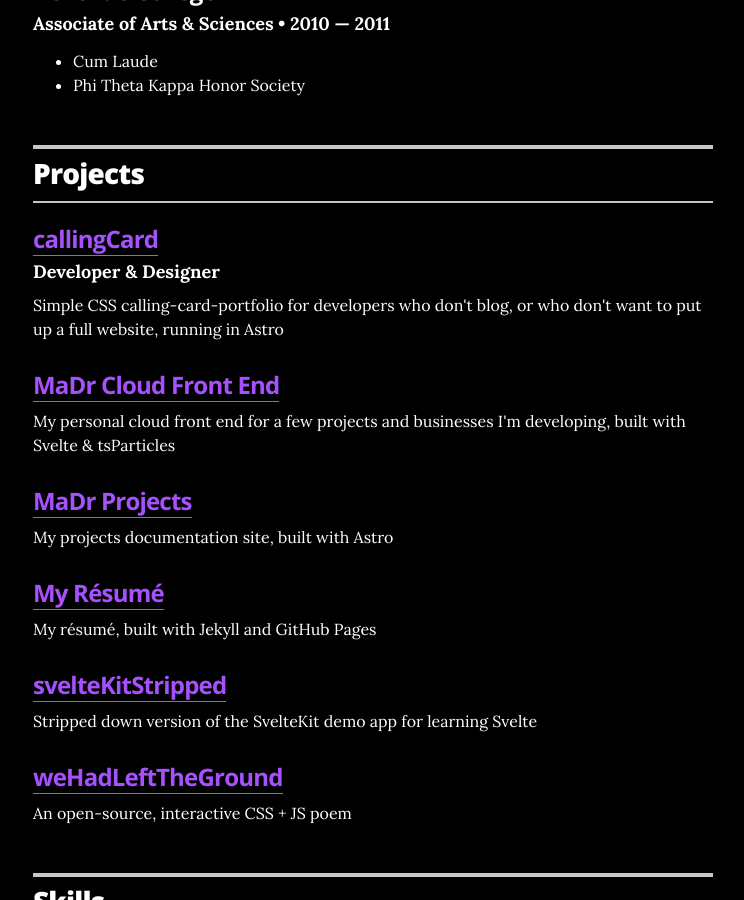
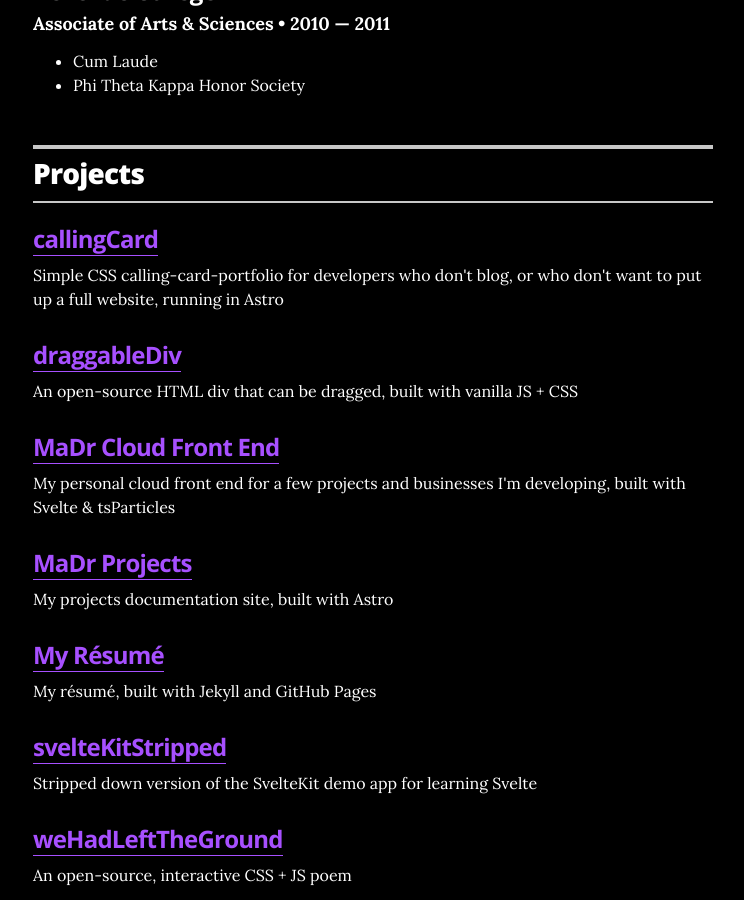
Before and after one commit to MaDrCloudDev/MaDrCloudDev.github.io, a Jekyll site: the page built from index.html, in a window 1280 px wide and 900 px high, scrolled down 1465 px. Shown: the whole window, without its empty margins (267-1011 px from the left). Built offline with Jekyll 4.4.1, drawn with Linux system fonts in a browser that asks for light colours.

Commit message:
Update projects.yml

```diff
--- a/_data/projects.yml
+++ b/_data/projects.yml
@@ -1,8 +1,14 @@
 - project: callingCard
-  role: Developer & Designer
+  # role: Developer & Designer
   # duration: 2022 &mdash; Present
   url: "https://madr.blog/en/callingcard/"
   description: Simple CSS calling-card-portfolio for developers who don't blog, or who don't want to put up a full website, running in Astro
+
+- project: draggableDiv
+  # role: Developer & Designer
+  # duration: 2022 &mdash; Present
+  url: "https://madr.blog/en/draggablediv/"
+  description: An open-source HTML div that can be dragged, built with vanilla JS + CSS
 
 - project: MaDr Cloud Front End
   # role: Developer & Designer
```
